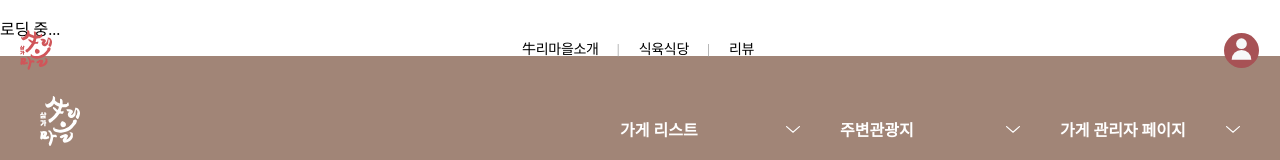
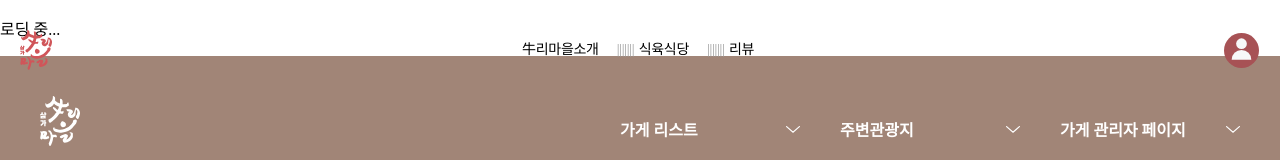
Before and after one commit to naodg/SAMGA-V3, a React (Vite) app: page /myinfo in a window 1280 px wide. Shown: the top 160 px of the page. Built offline with nearby package versions, Linux system fonts and the light colour scheme; no server answers; a web font is replaced by a local one.

Commit message:
Cname테스트다   퐁퐁

```diff
--- a/src/components/Header.css
+++ b/src/components/Header.css
@@ -165,7 +165,7 @@
   }
 
   .nav-list li+li::before {
-    content: '|';
+    content: '|||||||';
     position: absolute;
     left: -10px;
   }
```
